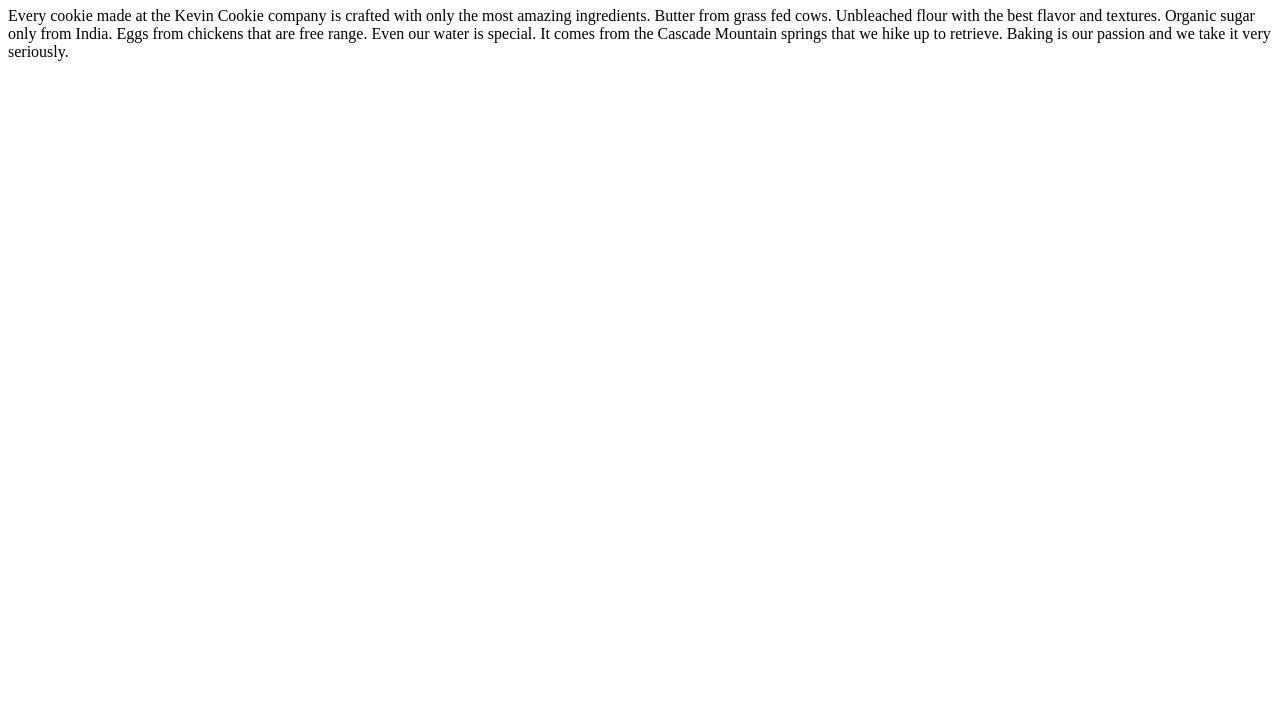
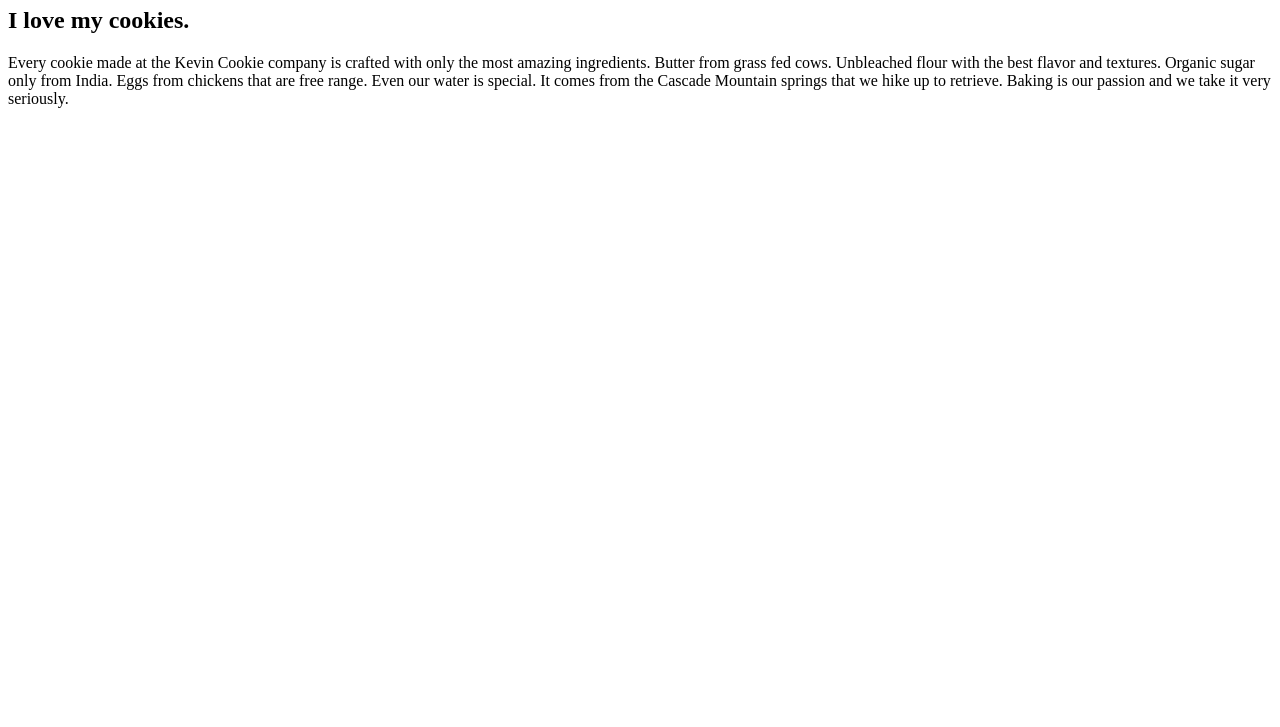
Before and after one commit to moyooyeniyi/MoCookieCompany.com, a plain HTML site: page index.htm in a window 1280 px wide. Shown: the part 73-800 px from the top of the page. Drawn offline with Linux system fonts and the light colour scheme.

Commit message:
Moyo loves her cookies.htm

```diff
--- a/index.htm
+++ b/index.htm
@@ -3,6 +3,7 @@
 <body>
 
 <h1>Deliciousness in every bite!</h1>
+  <h2>I love my cookies.</h2>
 <p>Every cookie made at the Kevin Cookie company is crafted with only the most amazing ingredients.
 Butter from grass fed cows. Unbleached flour with the best flavor and textures. Organic sugar only from India.
 Eggs from chickens that are free range. Even our water is special.
```
